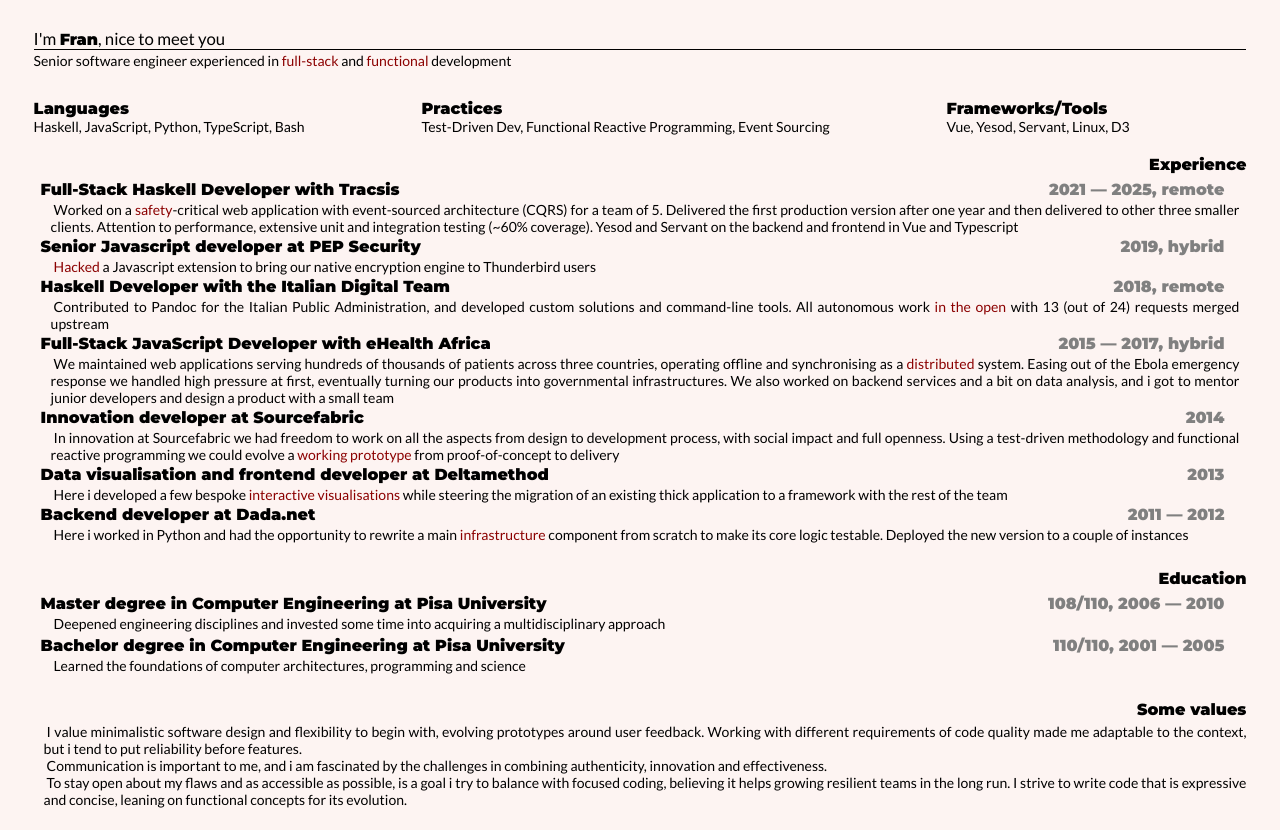
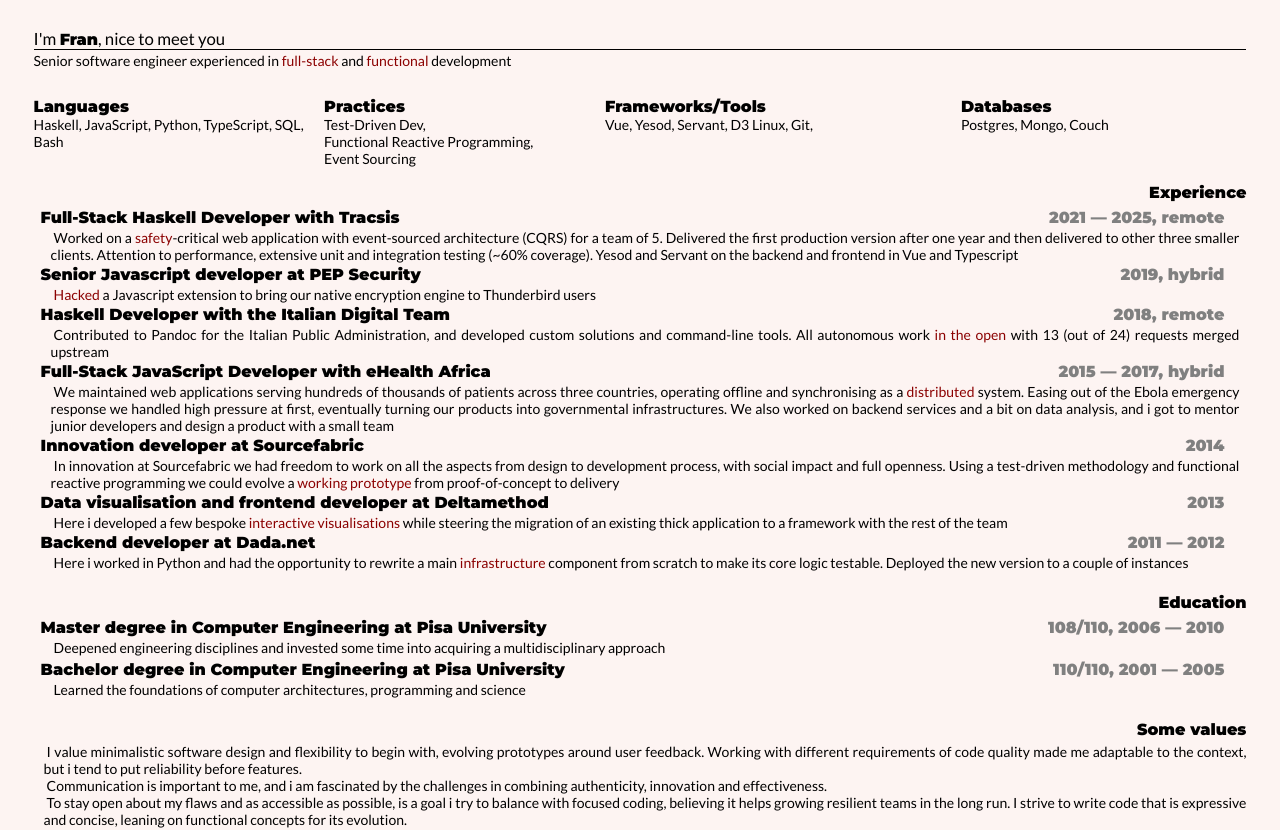
Before and after one commit to danse/resume, a plain HTML site: page practical.html in a window 1280 px wide. Shown: the top 830 px of the page. Drawn offline with Linux system fonts and the light colour scheme.

Commit message:
add databases

```diff
--- a/practical.css
+++ b/practical.css
@@ -47,7 +47,7 @@ img {
 
 .section {
   page-break-inside: avoid;
-  padding: 10px 0;
+  padding: 8px 0;
 }
 
 .section > .content {
@@ -137,5 +137,5 @@ table.chronology {
 }
 
 .panel {
-  flex: content;
+  flex: min-content;
 }
--- a/practical.html
+++ b/practical.html
@@ -39,6 +39,7 @@
             <li>JavaScript,</li>
             <li>Python,</li>
             <li>TypeScript,</li>
+            <li>SQL,</li>
             <li>Bash</li>
           </ul>
         </div>
@@ -64,8 +65,21 @@
             <li>Vue,</li>
             <li>Yesod,</li>
             <li>Servant,</li>
+            <li>D3</li>
             <li>Linux,</li>
-            <li>D3</li>
+            <li>Git,</li>
+          </ul>
+        </div>
+      </div>
+      <div class="panel">
+        <div class="highlight">
+          Databases
+        </div>
+        <div class="content">
+          <ul class="tech">
+            <li>Postgres,</li>
+            <li>Mongo,</li>
+            <li>Couch</li>
           </ul>
         </div>
       </div>
```
